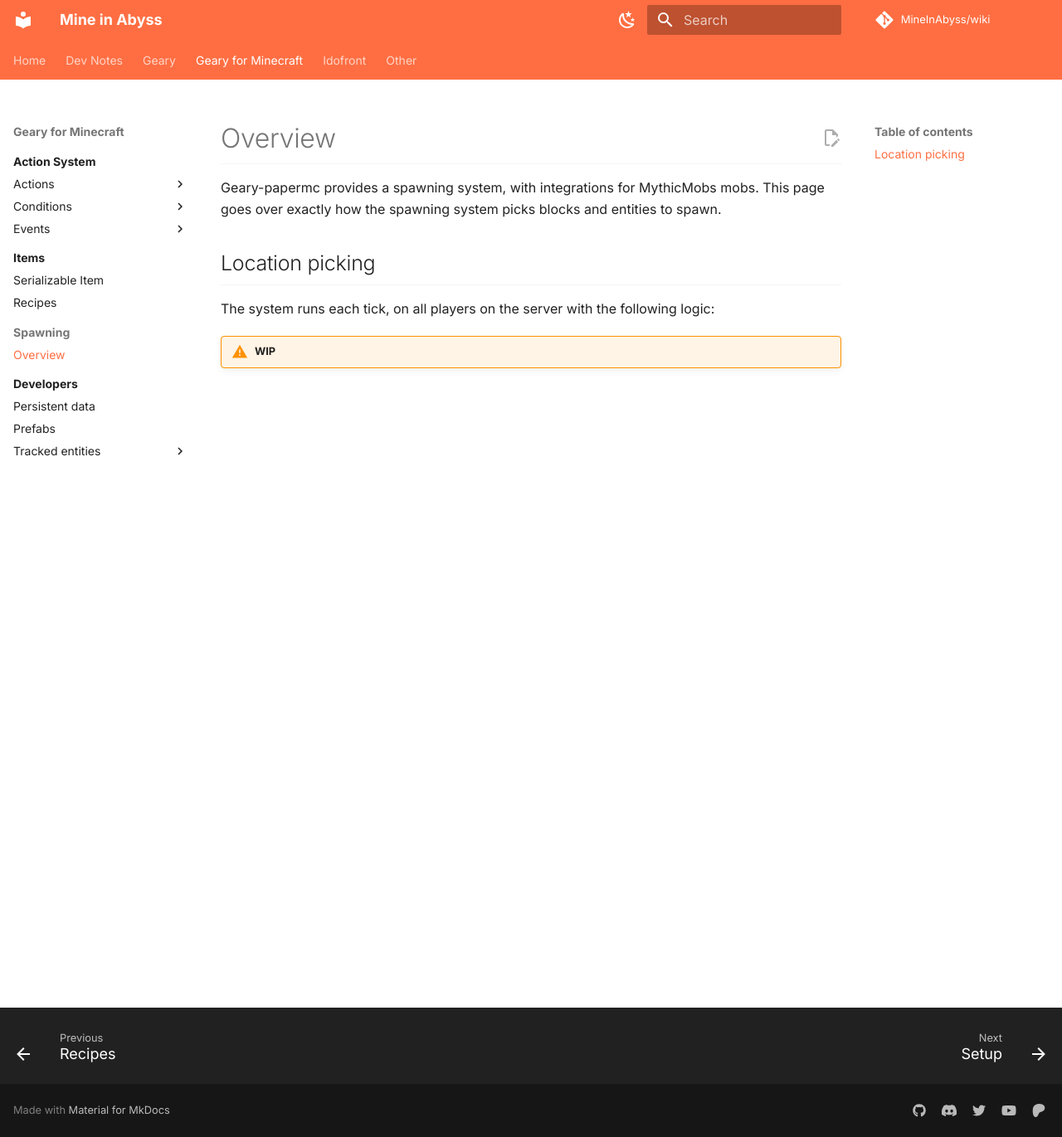
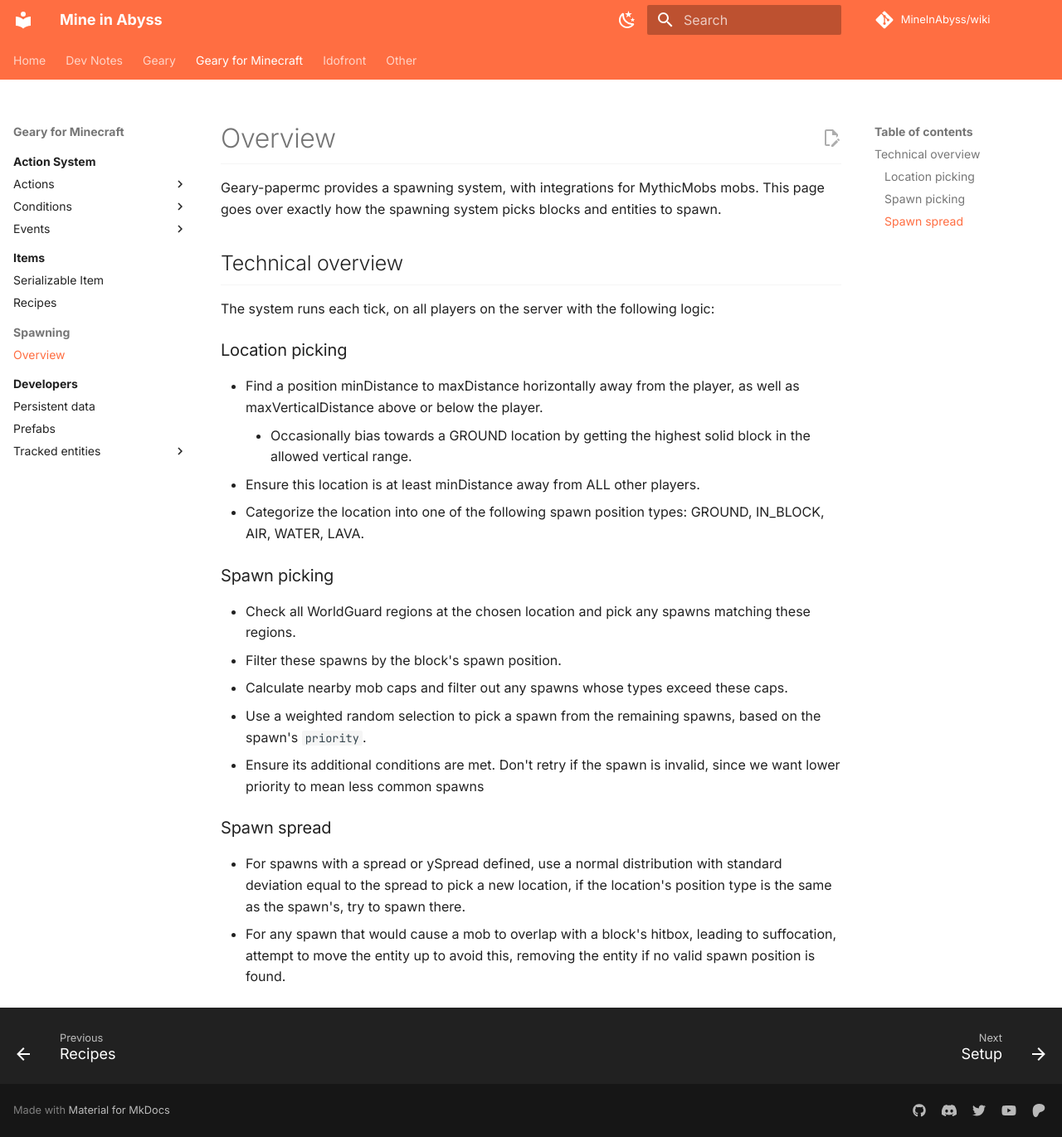
Before and after one commit to MineInAbyss/wiki, an MkDocs documentation site: the page built from docs/geary-minecraft/spawning/overview.md, in a window 1280 px wide and 1371 px high. Shown: the whole window at 83% size. Built offline with MkDocs 1.6.1 and Material for MkDocs 9.7.7, drawn with Linux system fonts in a browser that asks for light colours; comment, search, counter and statistics services are not loaded.

Commit message:
docs: Document spawning system logic

```diff
--- a/docs/geary-minecraft/spawning/overview.md
+++ b/docs/geary-minecraft/spawning/overview.md
@@ -1,7 +1,25 @@
 Geary-papermc provides a spawning system, with integrations for MythicMobs mobs. This page goes over exactly how the spawning system picks blocks and entities to spawn.
 
-## Location picking
+## Technical overview
 
 The system runs each tick, on all players on the server with the following logic:
 
-!!! warning "WIP"
+### Location picking
+
+- Find a position minDistance to maxDistance horizontally away from the player, as well as maxVerticalDistance above or below the player.
+    - Occasionally bias towards a GROUND location by getting the highest solid block in the allowed vertical range.
+- Ensure this location is at least minDistance away from ALL other players.
+- Categorize the location into one of the following spawn position types: GROUND, IN_BLOCK, AIR, WATER, LAVA.
+
+### Spawn picking
+
+- Check all WorldGuard regions at the chosen location and pick any spawns matching these regions.
+- Filter these spawns by the block's spawn position.
+- Calculate nearby mob caps and filter out any spawns whose types exceed these caps.
+- Use a weighted random selection to pick a spawn from the remaining spawns, based on the spawn's `priority`.
+- Ensure its additional conditions are met. Don't retry if the spawn is invalid, since we want lower priority to mean less common spawns
+
+### Spawn spread
+
+- For spawns with a spread or ySpread defined, use a normal distribution with standard deviation equal to the spread to pick a new location, if the location's position type is the same as the spawn's, try to spawn there.
+- For any spawn that would cause a mob to overlap with a block's hitbox, leading to suffocation, attempt to move the entity up to avoid this, removing the entity if no valid spawn position is found.
```
